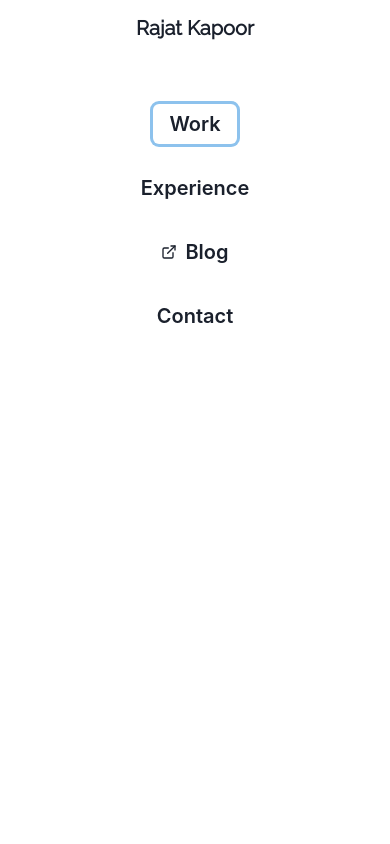
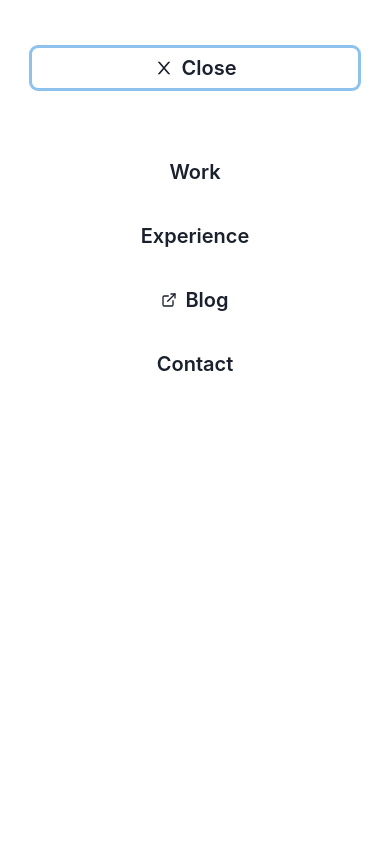
Before and after one commit to rajatkapoor/next.rajatkapoor.me, a Next.js app: page / in a window 390 px wide. Both pictures are taken after a click on the button "Open menu". Shown: the top 844 px of the page. Built offline with nearby package versions, Linux system fonts and the light colour scheme.

Commit message:
Added close nav

```diff
--- a/components/NavBar.jsx
+++ b/components/NavBar.jsx
@@ -12,7 +12,7 @@ import {
   useDisclosure,
   Button,
 } from "@chakra-ui/react";
-import { AiOutlineMenu } from "react-icons/ai";
+import { AiOutlineClose, AiOutlineMenu } from "react-icons/ai";
 import NavButton from "./NavButton";
 import {
   Drawer,
@@ -68,14 +68,25 @@ const NavBar = ({ navItems, onLogoClick }) => {
             motionPreset="slideInBottom"
           >
             <DrawerOverlay />
-            <DrawerContent>
-              <DrawerHeader
-                mb={10}
-                alignItems="center"
-                justifyContent="center"
-                textAlign="center"
-              >
-                <Logo onClick={onLogoClick} />
+
+            <DrawerContent px={{ base: 2, md: 8, lg: 32 }}>
+              <DrawerHeader mb={10} w="full">
+                {/* <VStack> */}
+                <Button
+                  width="full"
+                  display={{ base: "flex", md: "none" }}
+                  aria-label="Open menu"
+                  fontSize="20px"
+                  color={useColorModeValue("gray.800", "inherit")}
+                  variant="ghost"
+                  leftIcon={<AiOutlineClose />}
+                  onClick={onClose}
+                  marginTop={8}
+                >
+                  Close
+                </Button>
+                {/* <Logo onClick={onLogoClick} /> */}
+                {/* </VStack> */}
               </DrawerHeader>
               <DrawerBody>
                 <VStack flexDirection="column" spacing={6}>
```
